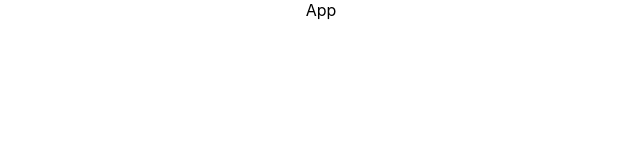
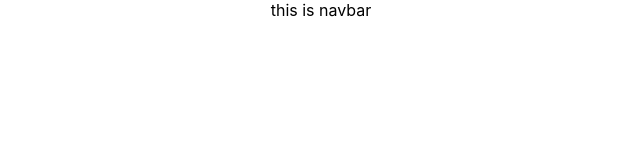
Before and after one commit to pinepplu/pine, a React (Create React App) app in the folder apple/: page / in a window 1280 px wide. Shown: the top 160 px of the page, without its empty margins (319-959 px from the left). Built offline with nearby package versions, Linux system fonts and the light colour scheme.

Commit message:
create navbar

```diff
--- a/apple/src/App.js
+++ b/apple/src/App.js
@@ -1,9 +1,10 @@
 import './App.css';
+import Navbar from './components/Navbar/Navbar';
 
 function App() {
   return (
     <div className="App">
-      App
+      <Navbar/>
     </div>
   );
 }
--- a/apple/src/components/navbar/navbar.js
+++ b/apple/src/components/navbar/navbar.js
@@ -1,10 +1,10 @@
 import React from 'react';
-import "./navbar.css";
+import './Navbar.css'
 
-function navbar() {
+function Navbar() {
   return (
-    <div>navbar</div>
+    <div>this is navbar</div>
   )
 }
 
-export default navbar
+export default Navbar
```
